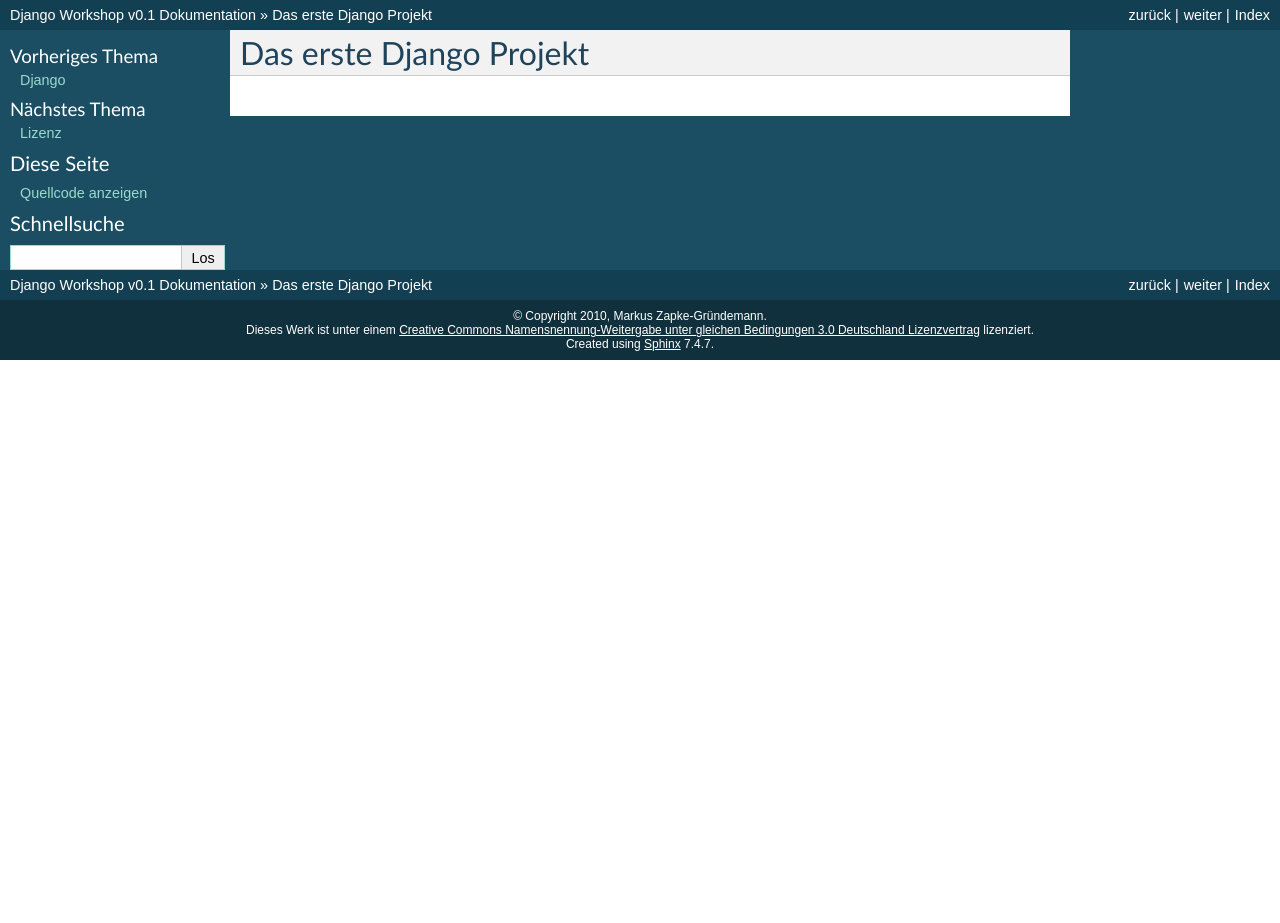
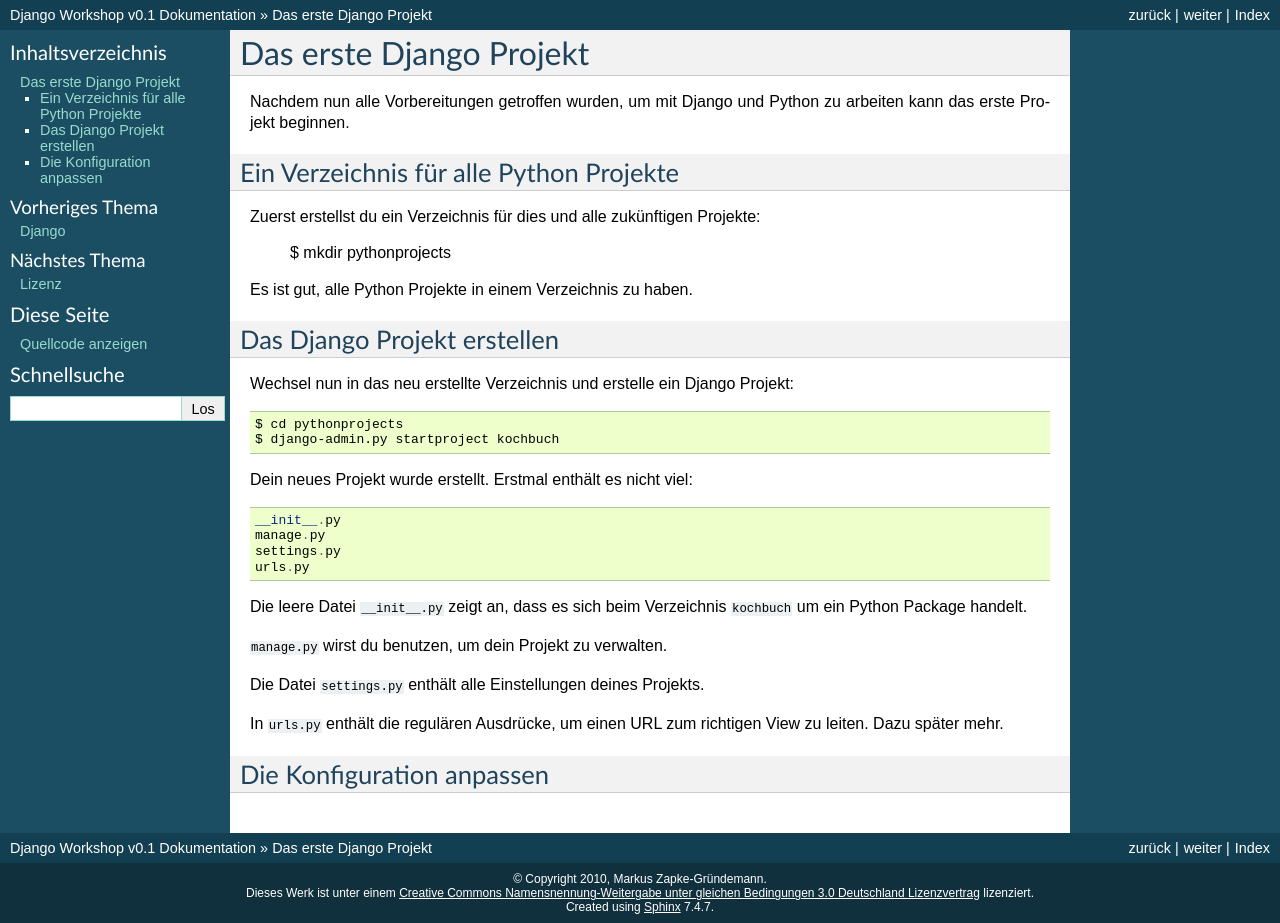
Before and after one commit to keimlink/django-workshop, a Sphinx documentation site: the page built from docs/erstes_projekt/index.rst, in a window 1280 px wide. Built offline with Sphinx 7.4.7, drawn with Linux system fonts in a browser that asks for light colours; before the commit the page ends 900 px from its top, so only the background shows below that.

Commit message:
Erster Teil der Beschreibung des Starts des Projekts.

```diff
--- a/docs/erstes_projekt/index.rst
+++ b/docs/erstes_projekt/index.rst
@@ -1,2 +1,39 @@
 Das erste Django Projekt
 ************************
+
+Nachdem nun alle Vorbereitungen getroffen wurden, um mit Django und Python zu arbeiten kann das erste Projekt beginnen.
+
+Ein Verzeichnis für alle Python Projekte
+========================================
+
+Zuerst erstellst du ein Verzeichnis für dies und alle zukünftigen Projekte:
+
+    $ mkdir pythonprojects
+
+Es ist gut, alle Python Projekte in einem Verzeichnis zu haben.
+
+Das Django Projekt erstellen
+============================
+
+Wechsel nun in das neu erstellte Verzeichnis und erstelle ein Django Projekt::
+
+    $ cd pythonprojects
+    $ django-admin.py startproject kochbuch
+
+Dein neues Projekt wurde erstellt. Erstmal enthält es nicht viel::
+
+    __init__.py
+    manage.py
+    settings.py
+    urls.py
+
+Die leere Datei ``__init__.py`` zeigt an, dass es sich beim Verzeichnis ``kochbuch`` um ein Python Package handelt.
+
+``manage.py`` wirst du benutzen, um dein Projekt zu verwalten.
+
+Die Datei ``settings.py`` enthält alle Einstellungen deines Projekts.
+
+In ``urls.py`` enthält die regulären Ausdrücke, um einen URL zum richtigen View zu leiten. Dazu später mehr.
+
+Die Konfiguration anpassen
+==========================
```
